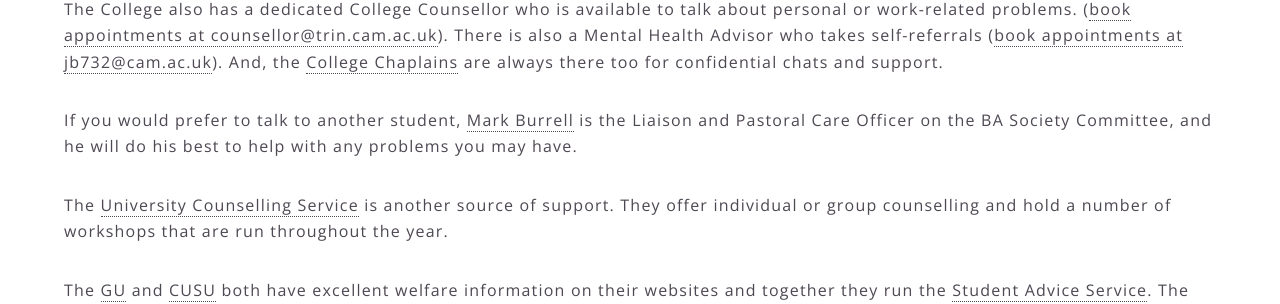
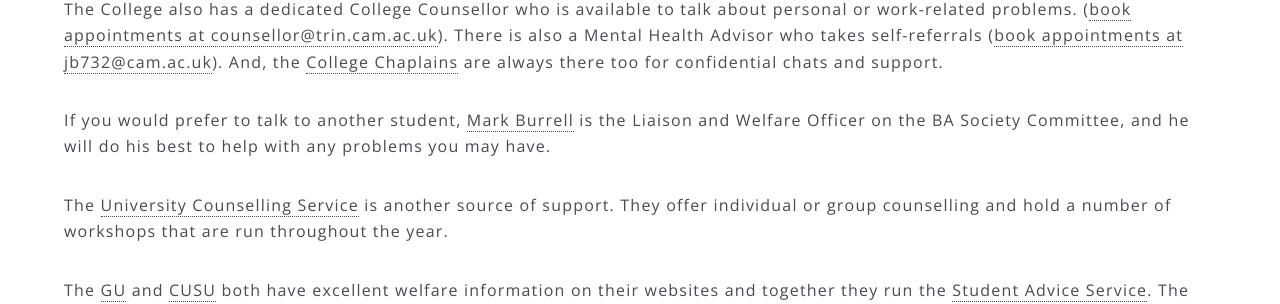
Before and after one commit to TrinityBASociety/trinitybasociety.github.io, a Jekyll site: the page built from welfare/index.md, in a window 1280 px wide and 900 px high, scrolled down 655 px. Shown: the part 151-455 px from the top of the window. Built offline with Jekyll 4.4.1, drawn with Linux system fonts in a browser that asks for light colours.

Commit message:
Update Mark's title to something more reasonable

```diff
--- a/welfare/index.md
+++ b/welfare/index.md
@@ -21,7 +21,7 @@
 
 The College also has a dedicated College Counsellor who is available to talk about personal or work-related problems. ([book appointments at counsellor@trin.cam.ac.uk](mailto:counsellor@trin.cam.ac.uk)). There is also a Mental Health Advisor who takes self-referrals ([book appointments at jb732@cam.ac.uk](mailto:jb732@cam.ac.uk)). And, the [College Chaplains](http://trinitycollegechapel.com/whos-who/) are always there too for confidential chats and support.
 
-If you would prefer to talk to another student, [Mark Burrell](mailto:ba.liaison@trin.cam.ac.uk) is the Liaison and Pastoral Care Officer on the BA Society Committee, and he will do his best to help with any problems you may have.
+If you would prefer to talk to another student, [Mark Burrell](mailto:ba.liaison@trin.cam.ac.uk) is the Liaison and Welfare Officer on the BA Society Committee, and he will do his best to help with any problems you may have.
 
 The [University Counselling Service](http://www.counselling.cam.ac.uk/) is another source of support. They offer individual or group counselling and hold a number of workshops that are run throughout the year.
 
```
